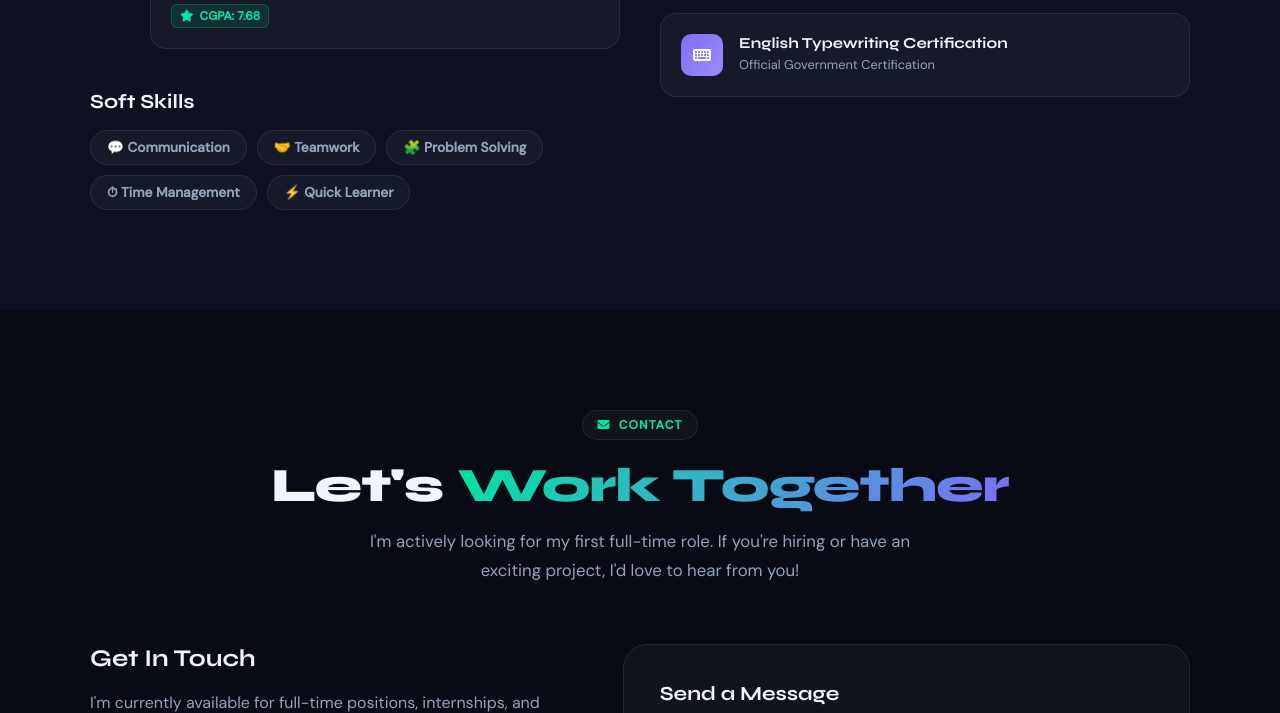
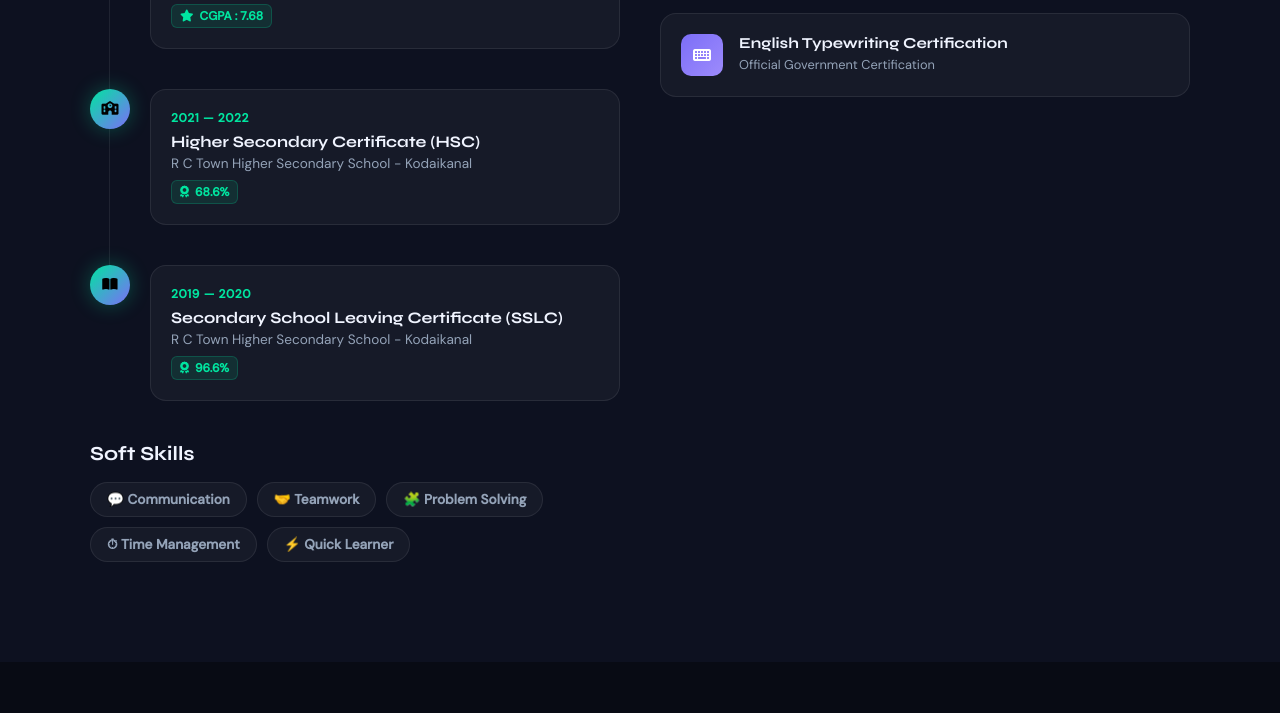
Before and after one commit to Gokulan011/portfolio, a plain HTML site: page index.html in a window 1280 px wide. Shown: the part 4319-5032 px from the top of the page. Drawn offline with nearby package versions, Linux system fonts and the light colour scheme.

Commit message:
resume update

```diff
--- a/index.html
+++ b/index.html
@@ -383,15 +383,63 @@
                         style="font-family:var(--font-display);font-size:1.15rem;font-weight:700;margin-bottom:24px;color:var(--text2)">
                         Education</h3>
                     <div class="timeline">
+
+                        <!-- Degree -->
                         <div class="timeline-item">
-                            <div class="timeline-dot"><i class="fa-solid fa-graduation-cap"></i></div>
+                            <div class="timeline-dot">
+                                <i class="fa-solid fa-graduation-cap"></i>
+                            </div>
+
                             <div class="timeline-content">
                                 <div class="timeline-year">2022 — 2025</div>
                                 <div class="timeline-title">B.Sc Computer Science</div>
                                 <div class="timeline-sub">Bharathidasan University</div>
-                                <div class="timeline-badge"><i class="fa-solid fa-star"></i> CGPA: 7.68</div>
+                                <div class="timeline-badge">
+                                    <i class="fa-solid fa-star"></i> CGPA : 7.68
                                 </div>
                             </div>
+                        </div>
+
+                        <!-- 12th -->
+                        <div class="timeline-item">
+                            <div class="timeline-dot">
+                                <i class="fa-solid fa-school"></i>
+                            </div>
+
+                            <div class="timeline-content">
+                                <div class="timeline-year">2021 — 2022</div>
+                                <div class="timeline-title">
+                                    Higher Secondary Certificate (HSC)
+                                </div>
+                                <div class="timeline-sub">
+                                    R C Town Higher Secondary School - Kodaikanal
+                                </div>
+                                <div class="timeline-badge">
+                                    <i class="fa-solid fa-award"></i> 68.6%
+                                </div>
+                            </div>
+                        </div>
+
+                        <!-- 10th -->
+                        <div class="timeline-item">
+                            <div class="timeline-dot">
+                                <i class="fa-solid fa-book-open"></i>
+                            </div>
+
+                            <div class="timeline-content">
+                                <div class="timeline-year">2019 — 2020</div>
+                                <div class="timeline-title">
+                                    Secondary School Leaving Certificate (SSLC)
+                                </div>
+                                <div class="timeline-sub">
+                                    R C Town Higher Secondary School - Kodaikanal
+                                </div>
+                                <div class="timeline-badge">
+                                    <i class="fa-solid fa-award"></i> 96.6%
+                                </div>
+                            </div>
+                        </div>
+
                     </div>
                     <div class="soft-skills" style="margin-top:40px">
                         <h3>Soft Skills</h3>
@@ -718,10 +766,8 @@
             `;
 
                     alert(
-                `Failed to send message.\n\nStatus: ${
-                    error?.status || "Unknown"
-                }\nMessage: ${
-                    error?.text || error?.message || "Unknown error"
+                        `Failed to send message.\n\nStatus: ${error?.status || "Unknown"
+                        }\nMessage: ${error?.text || error?.message || "Unknown error"
                         }`
                     );
                 });
```
Also changed, not shown: 1 other file. Lines whose indentation alone changed are shown as unchanged.
